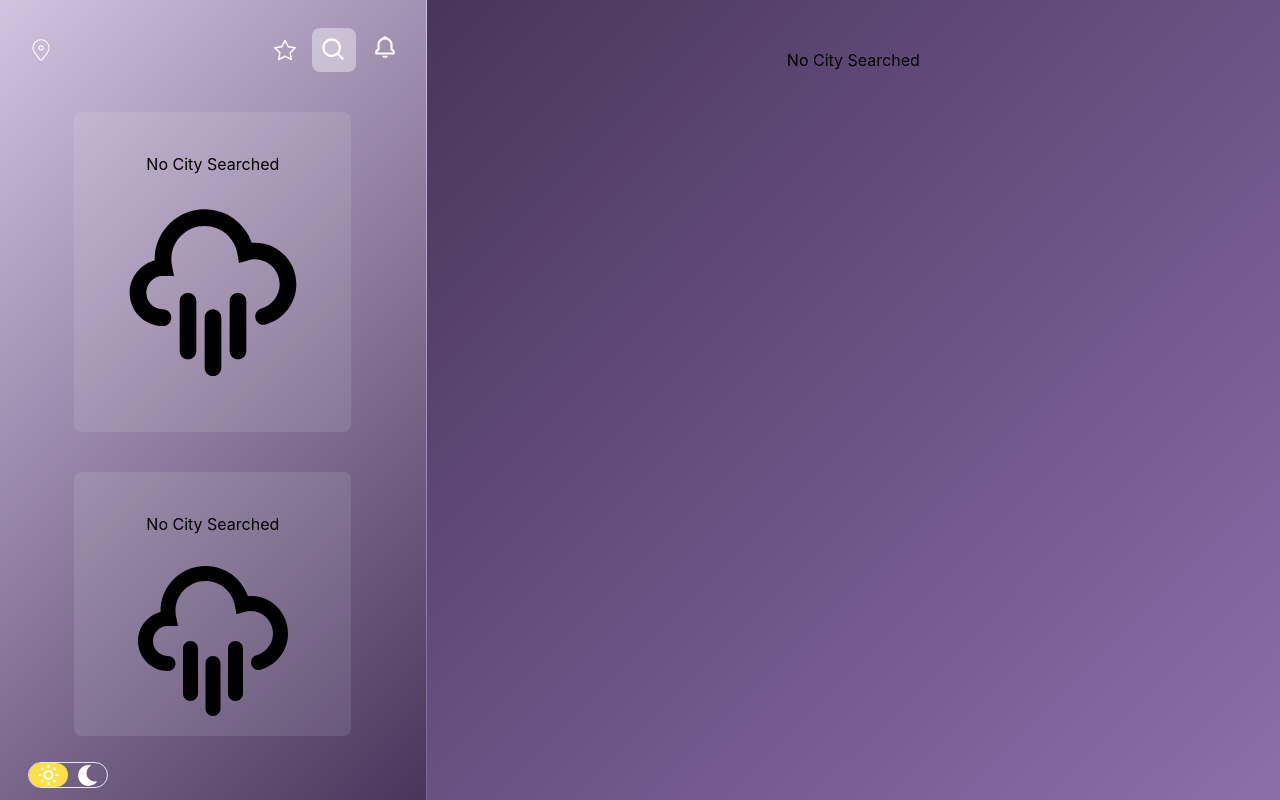
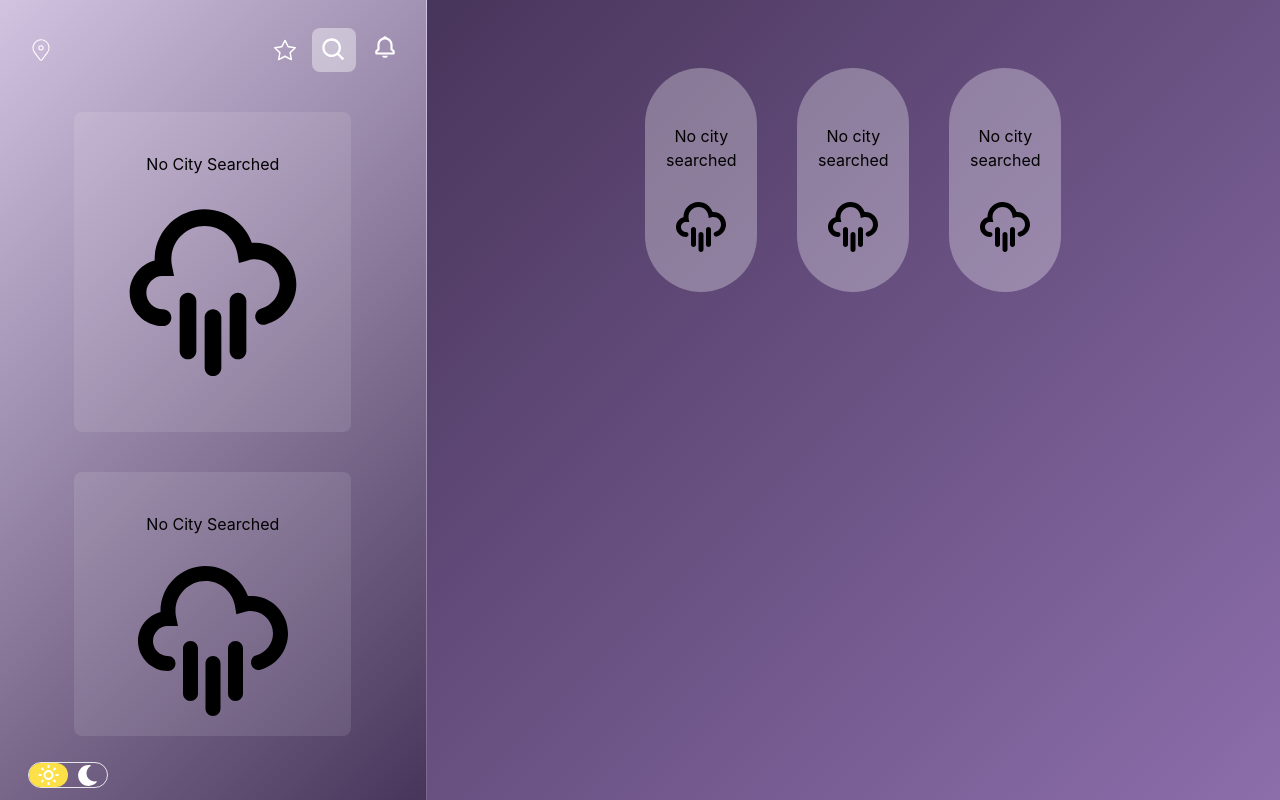
Before and after one commit to Fozan3060/React-Weather-App, a React (Vite) app: page / in a window 1280 px wide. Built offline with nearby package versions, Linux system fonts and the light colour scheme.

Commit message:
feat: added default images to sunevent

```diff
--- a/src/Components/Complex/Mainbar.tsx
+++ b/src/Components/Complex/Mainbar.tsx
@@ -1,5 +1,6 @@
 import React, { Suspense, lazy } from "react";
 import { ErrorBoundary } from "react-error-boundary";
+import { TiWeatherDownpour } from "react-icons/ti";
 import { useWeatherContext } from "../../Context/WeatherContext";
 import LazySuneventCard from "../lazyloaded/LazySuneventCard";
 import LazyWeatherMetrics from "../lazyloaded/LazyWeatherMetrics";
@@ -39,9 +40,17 @@ const Mainbar: React.FC = () => {
               <WeatherForecastCard />
             </>
           ) : (
-            <h1 className="text-center mt-5 dark:text-white text-black">
-              No City Searched
-            </h1>
+            <div className="flex justify-center gap-5 md:gap-10   rounded-lg mt-10">
+              {Array.from({ length: 3 }, (_, index) => (
+                <div
+                  className="h-56 bg-opacity-30 bg-white w-28 rounded-[4rem]"
+                  key={index}
+                >
+                  <h1 className="mt-14 text-center">No city searched</h1>
+                  <TiWeatherDownpour className="m-auto mt-5" size={60} />
+                </div>
+              ))}
+            </div>
           )}
         </Suspense>
       </ErrorBoundary>
```
